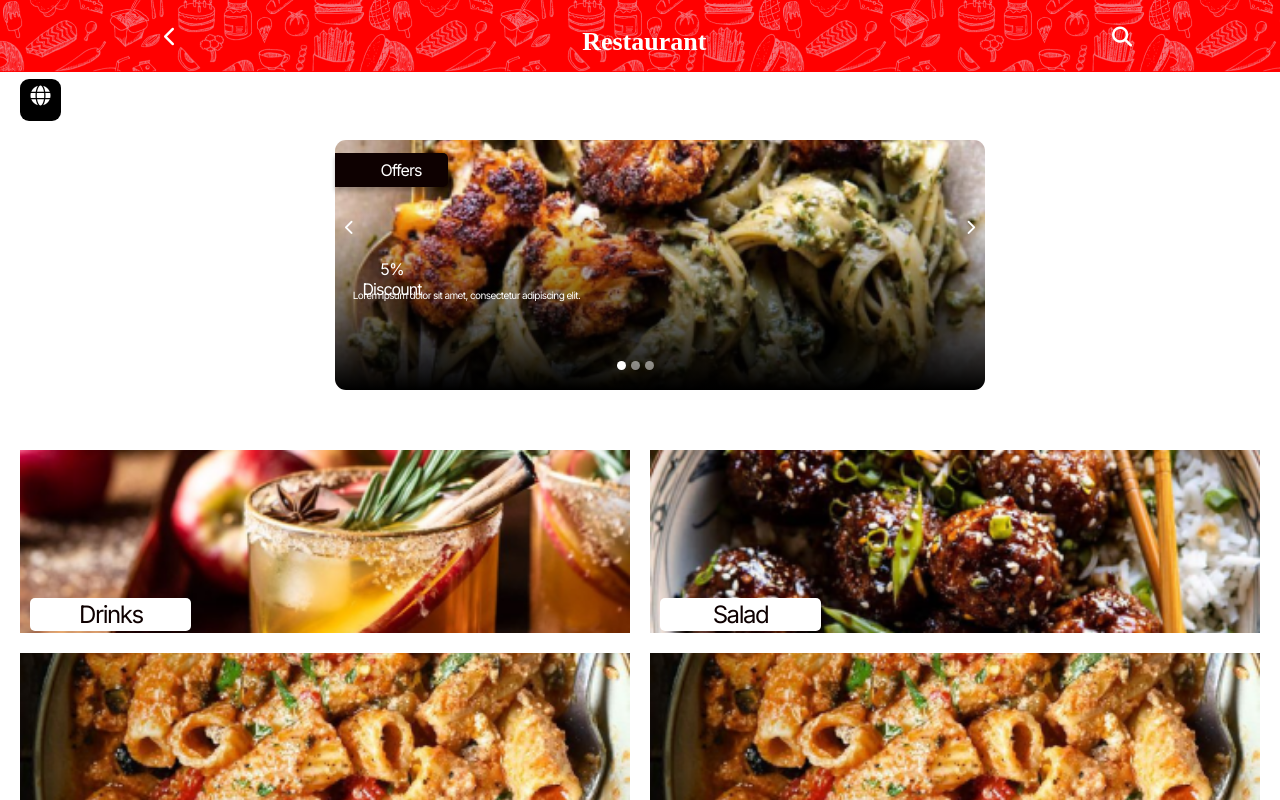
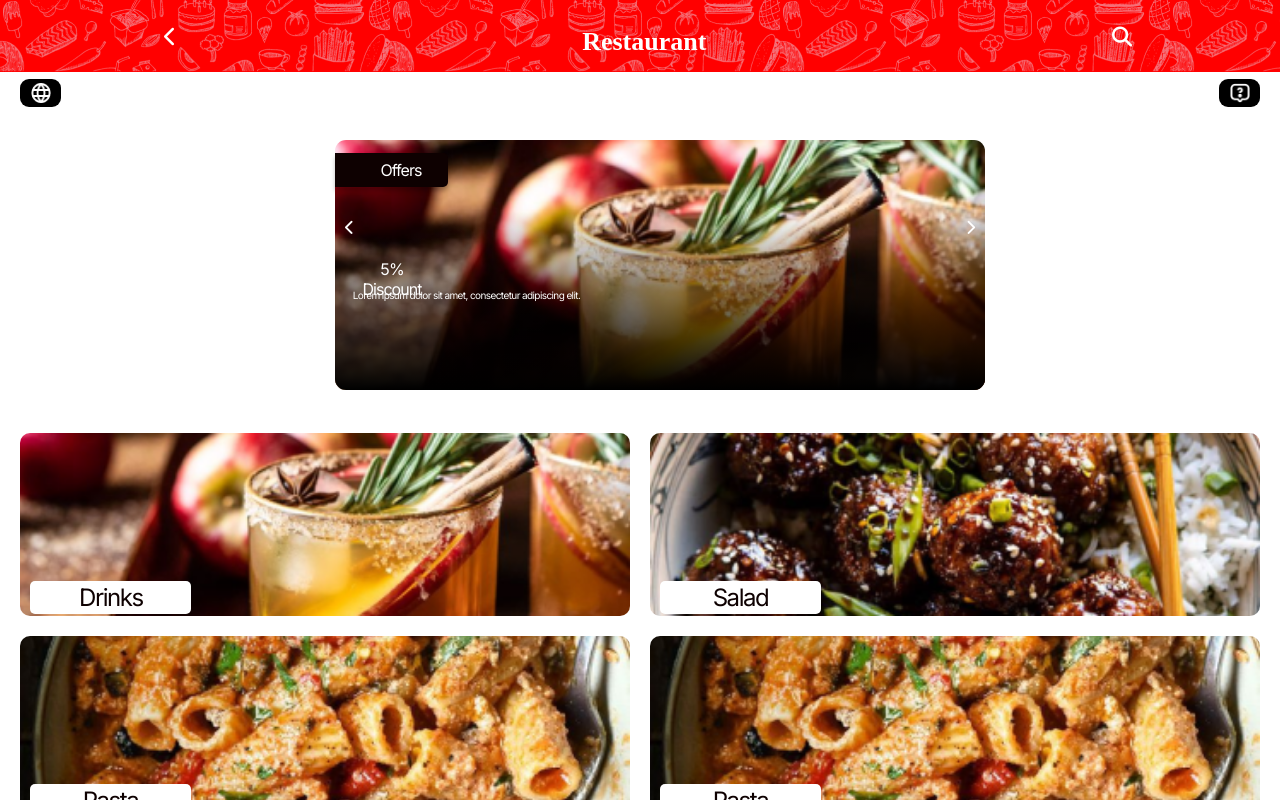
Before and after one commit to joudyjrrr/cutmour-app, a React (Vite) app: page /menu in a window 1280 px wide. Shown: the top 800 px of the page. Built offline with nearby package versions, Linux system fonts and the light colour scheme; the HTML template or start-up script is replaced by a standard one.

Commit message:
first commit:

```diff
--- a/src/App.tsx
+++ b/src/App.tsx
@@ -13,6 +13,7 @@ function App() {
     <Route path="/home" element={<Home  />} />
     <Route path="/menu" element={<MenuWithDiscount  />} />
     <Route path="/mainmenu" element={<MainMenu  />} />
+
   </Routes>
   )
 }
--- a/src/components/Home/Home.tsx
+++ b/src/components/Home/Home.tsx
@@ -1,18 +1,22 @@
-import React from "react";
+import React, { useState } from "react";
 import  "./Home.css"
 import {useNavigate} from "react-router-dom"
 import img from "../../assets/img.png"
+import qusetion from "../../assets/Vector(1).png"
+import rate from "../../assets/Vector.png"
+import SelectLang from "../SelectLang/SelectLang";
 const Home = ()=>{
     const navigate = useNavigate()
-
+     const [showLang,setShowLang] = useState(false)
     return(
         <div className="home">
-            <img src={img}/>
-          {/* <i class="fa-solid fa-globe"></i> <i class="fa-solid fa-magnifying-glass"></i>  <i class="fa-solid fa-arrow-left"></i>*/}
-          <div className="icon"> <i className="fa-solid fa-globe"></i></div>
+            <img src={img} className="cover"/>
+          <div className="lang"> <img src={qusetion} onClick={()=>setShowLang(true)}/></div>
+          <div className="rate"> <img src={rate}/></div>
             <div className="title"><h1>Restaurant </h1></div>
             <div className="desc"> <p>Lorem ipsum dolor sit amet, consectetur adipiscing elit. Ut et massa mi.</p></div>
            <div className="btn"> <button onClick={()=>navigate("/menu")}>Menu</button></div>
+           { showLang &&  <div className={`select-content` } ><SelectLang setShowLang={setShowLang}/> </div>   }
         </div>
     )
 
--- a/src/components/MainMenu/MenuDetails.tsx
+++ b/src/components/MainMenu/MenuDetails.tsx
@@ -1,11 +1,11 @@
 import "./MainMenu.css"
 import img1 from "../../assets/bar.png"
-type MenuItemProps = {
+type props = {
     setShowDetails: (arg: boolean) => void;
   };
 
 
-const MenuDetails = ({ setShowDetails }: MenuItemProps)=>{
+const MenuDetails = ({ setShowDetails }: props)=>{
     return(
         <div className="menu-details-content">
         <div className="menu-details">
--- a/src/components/MenuWithDiscount/Discount.tsx
+++ b/src/components/MenuWithDiscount/Discount.tsx
@@ -1,21 +1,49 @@
 import "./Menu.css"
-import React from "react"
+import React , {useState} from "react"
 import {useNavigate} from "react-router-dom"
+import 'swiper/css';
+import 'swiper/css/navigation';
+import img1 from "../../assets/image2.png"
+import img2 from "../../assets/drink.png"
+import img3 from "../../assets/bar.png"
 const Discount = ()=>{
+     const images = [img2, img1,];
     const navigte = useNavigate()
+    const [currentImageIndex, setCurrentImageIndex] = useState(0);
+
+  const previousImage = () => {
+    setCurrentImageIndex((prevIndex) =>
+      (prevIndex - 1 + images.length) % images.length
+    );
+  };
+
+  const nextImage = () => {
+    setCurrentImageIndex((prevIndex) => (prevIndex + 1) % images.length);
+  };
     return(
         <div className="dicount">
-     <div className="discount-content" onClick={()=>navigte("/mainmenu")}>
+
+     <div className="discount-content">
+     {images.map((image, index) => (
+       <>
+          <img
+            key={index}
+            src={image}
+            alt={`Image ${index + 1}`}
+            className={index === currentImageIndex ? 'active' : 'nonactive'}
+          />
+       </>
+        ))}
         <div className="offer">
          <p>Offers</p>
         </div>
         <div className="icons">
-        <i className="fa-solid fa-chevron-right"></i>
-        <i className="fa-solid fa-chevron-left"></i>
+        <i className="fa-solid fa-chevron-right" onClick={nextImage} ></i>
+        <i className="fa-solid fa-chevron-left"  onClick={previousImage}></i>
         </div>
         <span>5% Discount</span>
         <p className="desc">Lorem ipsum dolor sit amet, consectetur adipiscing elit.</p>
-        <div className="circuls"><i></i><i></i><i></i></div>
+
        </div>
         </div>
 
--- a/src/components/MenuWithDiscount/Menu.css
+++ b/src/components/MenuWithDiscount/Menu.css
@@ -4,28 +4,46 @@
         height: 100%;
         position: relative;
     }
-    .icon-lang{
+    .icon-lang {
          width: 41px;
          height: 28px;
          position: fixed;
          top: 79px;
          left: 20px;
-         padding: 7px 0;
          border-radius: 9px;
          gap: 10px;
          background: rgba(0, 0, 0, 1);
          text-align: center;
          cursor: pointer;
          z-index: 10;
+         display: flex;
+         justify-content: center;
+          align-items: center;
     }
-    .icon-lang i{
-        font-size: 20px;
-        color: var(--white);
+    .icon-rate{
+        width: 41px;
+         height: 28px;
+         position: fixed;
+         top: 79px;
+         right:  20px;
+         border-radius: 9px;
+         gap: 10px;
+         background: rgba(0, 0, 0, 1);
+         text-align: center;
+         cursor: pointer;
+         z-index: 10;
+         display: flex;
+         justify-content: center;
+          align-items: center;
+    }
+    .icon-lang img , .icon-rate img{
+        width: 20px;
+        cursor: pointer;
     }
     .menu-content{
         width: calc(100%-20px);
         margin: 0 20px;
-        margin-top: 127px;
+        margin-top: 110px;
         display: grid;
         grid-template-columns: repeat(2,auto);
         gap: 20px;
@@ -43,12 +61,39 @@
         width: 650px;
         height: 250px;
         border-radius: 11px;
-        background-image: linear-gradient(180deg, rgba(217, 217, 217, 0) 28.65%, #000000 100%), url('../../assets/image2.png');
+        background: linear-gradient(180deg, rgba(217, 217, 217, 0) 28.65%, #000000 100%);
         background-position: center;
         background-size: cover;
        /* margin: 0 -13px;
        margin-top: 110px; */
        position: relative;
+       z-index: 10;
+    }
+    .discount-content::before{
+        content: "";
+        width: 100%;
+        height: 100%;
+        position: absolute;
+        left: 0;
+        top: 0;
+        z-index: 5;
+        background: linear-gradient(180deg, rgba(217, 217, 217, 0) 28.65%, #000000 100%);
+        border-radius: 11px;
+    }
+    .discount-content .active{
+        width: 100%;
+        height: 100%;
+        object-fit: cover;
+        position: absolute;
+        top: 0;
+        left: 0;
+        border-radius: 11px;
+        border-bottom-left-radius: 11px;
+        border-bottom-right-radius: 11px;
+        z-index: -1;
+    }
+    .nonactive{
+        display: none;
     }
     .discount-content .offer{
      width: 95px;
@@ -73,6 +118,7 @@
        line-height: 20px;
        letter-spacing: -0.06em;
         text-align: center;
+        z-index: 10;
     }
     .discount-content .icons{
        width: 100%;
@@ -93,6 +139,7 @@
     .dicount .icons i {
         flex-shrink: 0;
         flex-grow: 0;
+        z-index: 10;
     }
     .discount-content i{
         font-size: 15px;
@@ -112,6 +159,7 @@
       letter-spacing: -0.06em;
        text-align: center;
       color: var(--white);
+      z-index: 10;
 
     }
 .discount-content    .desc{
@@ -127,23 +175,25 @@
     line-height: 13px;
       letter-spacing: -0.06em;
       text-align: center;
+      z-index: 10;
     }
-    .circuls{
+    .circuls {
         position: absolute;
         width: 37px;
         height: 9px;
-  top: 216px;
-  left: 282px;
+        top: 161px;
+        left: 143px;
         display: flex;
         gap: 5px;
         justify-content: center;
         align-items: center;
         margin: 5px 0;
+        z-index: 10;
     }
-    .discount-content .circuls i:first-child{
+    .discount-content .circuls i:first-child , .activeCir i:first-child{
         background-color: var(--white);
     }
-   .discount-content .circuls i{
+   .discount-content .circuls .hidden{
         width: 9px;
         height: 9px;
         border-radius: 50%;
@@ -152,13 +202,14 @@
     .menu-item{
        width: 100%;
        height: 183px;
-       border-radius: 11px;
+       border-radius: 5ch !important;
        position: relative;
     }
     .menu-item img{
         width: 100%;
         height: 100%;
         object-fit: cover;
+        border-radius: 10px;
     }
     .menu-item .title{
        width: 141px;
@@ -189,6 +240,9 @@
 
 
 @media (max-width:730px) {
+    .menu-content{
+        margin-top: 10px !important;
+    }
     .dicount{
         margin: 0 0;
         margin-top: 140px;
@@ -197,12 +251,10 @@
         width: 80%;
         height: 183px;
     }
-   .discount-content .icons{
+
 }
-}
-@media (max-width:400px) {
+@media (max-width:500px) {
     .dicount{
-        margin: 0 5px;
         margin-top: 140px;
     }
     .discount-content{
--- a/src/components/MenuWithDiscount/MenuItem.tsx
+++ b/src/components/MenuWithDiscount/MenuItem.tsx
@@ -1,10 +1,11 @@
 import React from "react"
 import img  from "../../assets/drink.png"
 import { ImenuItem } from "../type"
+import {useNavigate} from "react-router-dom"
 const MenuItem =  (props : ImenuItem)=>{
-
+    const navigte = useNavigate()
     return(
-        <div className="menu-item">
+        <div className="menu-item" onClick={()=>navigte("/mainmenu")}>
             <img src={props.img}/>
             <div className="title"><p>{props.title}</p></div>
         </div>
--- a/src/components/MenuWithDiscount/MenuWithDiscount.tsx
+++ b/src/components/MenuWithDiscount/MenuWithDiscount.tsx
@@ -1,4 +1,4 @@
-import React from "react";
+import React  , {useState}from "react";
 import  "./Menu.css"
 import Header from "../Header/Header.tsx";
 import MenuItem from "./MenuItem.tsx";
@@ -6,18 +6,25 @@ import Discount from "./Discount.tsx";
 import img1  from "../../assets/drink.png"
 import img2  from "../../assets/bar.png"
 import img3  from "../../assets/spa.png"
-
+import qustion from "../../assets/Vector(1).png"
+import rate from "../../assets/Vector.png"
+import SelectLang from "../SelectLang/SelectLang.tsx";
+import "../SelectLang/Select.css";
 const MenuWithDiscount = ()=>{
 
+  const [showLang,setShowLang] = useState(false)
     return(
         <div className="menu">
           <Header/>
           <div className="icon-lang">
-          <i className="fa-solid fa-globe"></i>
+          <img src={qustion}  onClick={()=>setShowLang(true)}/>
+          </div>
+          <div className="icon-rate">
+          <img src={rate} />
           </div>
           <Discount/>
           <div className="menu-content" >
-            <MenuItem img={img1} title="Drinks"/>
+            <MenuItem img={img1} title="Drinks" />
             <MenuItem img={img2} title="Salad"/>
             <MenuItem img={img3} title="Pasta"/>
             <MenuItem img={img3} title="Pasta"/>
@@ -25,7 +32,7 @@ const MenuWithDiscount = ()=>{
             <MenuItem img={img3} title="Pasta"/>
                  <MenuItem img={img3} title="Pasta"/>
           </div>
-
+          { showLang && <div className="slect-content-menu">   <SelectLang setShowLang={setShowLang} /> </div>    }
         </div>
     )
 
--- /dev/null
+++ b/src/components/SelectLang/Select.css
@@ -0,0 +1,56 @@
+.select-content{
+    width: 120px;
+    height: fit-content;
+    position: fixed;
+    top: 48px;
+    left: 33px;
+    z-index: 11;
+    background-color: white;
+    box-shadow: 0px 4px 9px 0px rgba(0, 0, 0, 0.11);
+    border-radius: 7px;
+}
+.slect-content-menu{
+    width: 120px;
+    height: fit-content;
+    position: fixed;
+    top: 100px !important;
+    left: 33px;
+    z-index: 11;
+    background-color: white;
+    box-shadow: 0px 4px 9px 0px rgba(0, 0, 0, 0.11);
+    border-radius: 7px;
+}
+.select-content ul , .select-content li{
+    background: transparent;
+}
+.select-content ul , .slect-content-menu ul{
+    list-style: none;
+    width: 100%;
+    height: 100%;
+    padding: 0;
+    text-align: center;
+    margin: 0;
+}
+.select-content ul li , .slect-content-menu  ul li{
+    width: 100%;
+    color: black;
+    font-size: 15px;
+  font-weight: 500;
+  line-height: 24px;
+     letter-spacing: 0em;
+     text-align: left;
+     outline: none;
+     text-align: center;
+     cursor: pointer;
+     border: none;
+     font-family: Inter;
+     padding:  5px 0 ;
+     transition: all 0.3s ease-in-out 0s;
+     border-radius: 7px;
+}
+.select-content ul li:hover{
+    background-color: #f3f4f6;
+}
+.slect-content-menu ul li:hover{
+    background-color: #f3f4f6;
+}
--- /dev/null
+++ b/src/components/SelectLang/SelectLang.tsx
@@ -0,0 +1,20 @@
+
+import "./Select.css"
+type props = {
+    setShowLang: (arg: boolean) => void,
+    top?:"string" | undefined ,
+  };
+
+const SelectLang = ({ setShowLang , top}: props )  =>{
+    return(
+        <ul>
+          <li onClick={()=>setShowLang(false)}>Arabic</li>
+          <li onClick={()=>setShowLang(false)}>English</li>
+          <li onClick={()=>setShowLang(false)}>Turkish</li>
+          <li onClick={()=>setShowLang(false)}>Kurdi</li>
+        </ul>
+    )
+
+}
+
+export default SelectLang
```
Also changed, not shown: src/components/Home/Home.css (+11 -6 lines), src/components/MainMenu/MainMenu.css (+7 -6 lines), .fleet/settings.json (added), src/assets/Vector(1).png (added), src/assets/Vector.png (added). Lines whose indentation alone changed are shown as unchanged.
